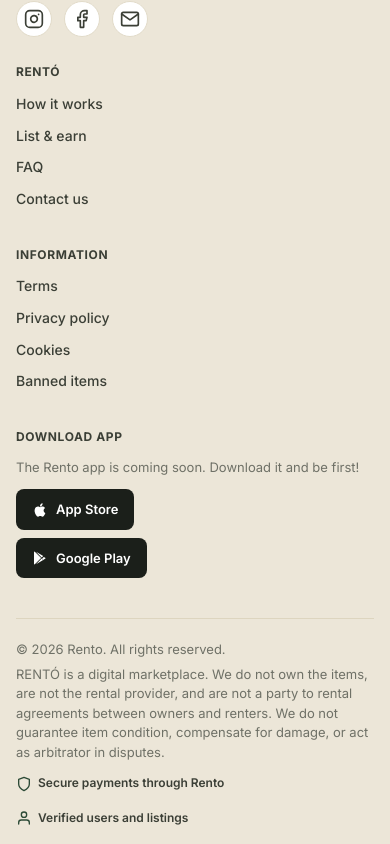
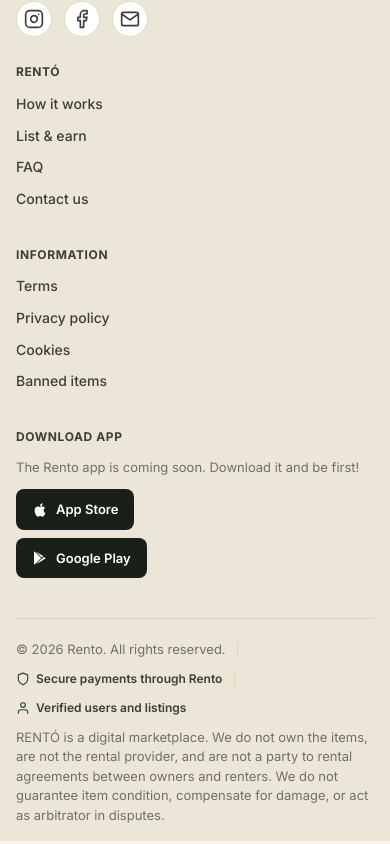
Before and after one commit to rentoleiga/rento, a React (Vite) app in the folder web/: page /faq in a window 390 px wide. Shown: the part 2196-3040 px from the top of the page. Built offline with nearby package versions, Linux system fonts and the light colour scheme; no server answers.

Commit message:
Footer: copyright + trust badges in one row. ListingPage: phone and message side by side

```diff
--- a/web/src/components/Footer.jsx
+++ b/web/src/components/Footer.jsx
@@ -59,19 +59,19 @@ export default function Footer() {
 
         <div className="footer-bottom">
           <div className="footer-bottom-row">
-            <p>{t("footer.copyright")}</p>
-            <p className="footer-disclaimer">{t("footer.disclaimer")}</p>
-          </div>
-          <div className="footer-trust">
+            <span>{t("footer.copyright")}</span>
+            <span className="footer-bottom-sep">|</span>
             <span className="trust-badge">
-              <svg width="16" height="16" viewBox="0 0 24 24" fill="none" stroke="currentColor" strokeWidth="2" strokeLinecap="round" strokeLinejoin="round"><path d="M12 22s8-4 8-10V5l-8-3-8 3v7c0 6 8 10 8 10z"/></svg>
+              <svg width="14" height="14" viewBox="0 0 24 24" fill="none" stroke="currentColor" strokeWidth="2" strokeLinecap="round" strokeLinejoin="round"><path d="M12 22s8-4 8-10V5l-8-3-8 3v7c0 6 8 10 8 10z"/></svg>
               {t("footer.secure")}
             </span>
+            <span className="footer-bottom-sep">|</span>
             <span className="trust-badge">
-              <svg width="16" height="16" viewBox="0 0 24 24" fill="none" stroke="currentColor" strokeWidth="2" strokeLinecap="round" strokeLinejoin="round"><path d="M20 21v-2a4 4 0 0 0-4-4H8a4 4 0 0 0-4 4v2"/><circle cx="12" cy="7" r="4"/></svg>
+              <svg width="14" height="14" viewBox="0 0 24 24" fill="none" stroke="currentColor" strokeWidth="2" strokeLinecap="round" strokeLinejoin="round"><path d="M20 21v-2a4 4 0 0 0-4-4H8a4 4 0 0 0-4 4v2"/><circle cx="12" cy="7" r="4"/></svg>
               {t("footer.verified")}
             </span>
           </div>
+          <p className="footer-disclaimer">{t("footer.disclaimer")}</p>
         </div>
       </div>
     </footer>
--- a/web/src/pages/ListingPage.jsx
+++ b/web/src/pages/ListingPage.jsx
@@ -205,21 +205,23 @@ export default function ListingPage() {
                   </div>
                 </div>
               </Link>
+              <div className="row" style={{ marginTop: 12, gap: 10 }}>
                 {listing.ownerPhone && (
-                <a href={`tel:${listing.ownerPhone}`} className="btn btn-outline btn-block" style={{ marginTop: 12, textDecoration: "none" }}>
+                  <a href={`tel:${listing.ownerPhone}`} className="btn btn-outline grow" style={{ textDecoration: "none", textAlign: "center" }}>
                     📞 {listing.ownerPhone}
                   </a>
                 )}
                 {user && user.id !== listing.owner.id && (
-                <button className="btn btn-outline btn-block" style={{ marginTop: 12 }} onClick={() => setMsgOpen(true)}>
+                  <button className="btn btn-outline grow" onClick={() => setMsgOpen(true)}>
                     {t("listing.messageOwner")}
                   </button>
                 )}
                 {!user && (
-                <button className="btn btn-outline btn-block" style={{ marginTop: 12 }} onClick={() => navigate("/login?next=" + encodeURIComponent(`/listing/${slug}`))}>
+                  <button className="btn btn-outline grow" onClick={() => navigate("/login?next=" + encodeURIComponent(`/listing/${slug}`))}>
                     {t("listing.messageOwner")}
                   </button>
                 )}
+              </div>
             </div>
           )}
 
--- a/web/src/styles.css
+++ b/web/src/styles.css
@@ -1808,9 +1808,14 @@ a:hover {
 }
 .footer-bottom-row {
   display: flex;
-  flex-direction: column;
-  gap: 6px;
-  margin-bottom: 12px;
+  align-items: center;
+  gap: 10px;
+  flex-wrap: wrap;
+  margin-bottom: 10px;
+}
+.footer-bottom-sep {
+  color: var(--footer-border);
+  user-select: none;
 }
 .footer-disclaimer {
   line-height: 1.5;
```
Lines whose indentation alone changed are shown as unchanged.
